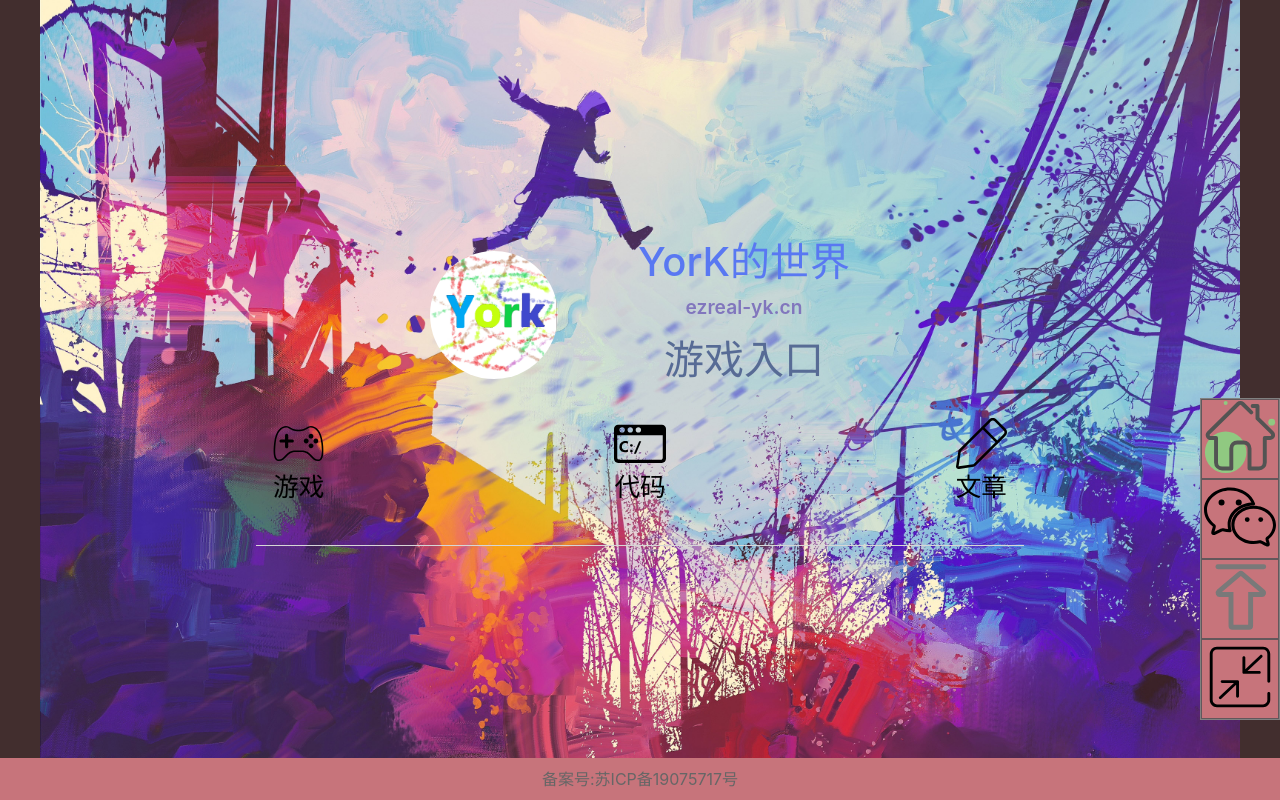
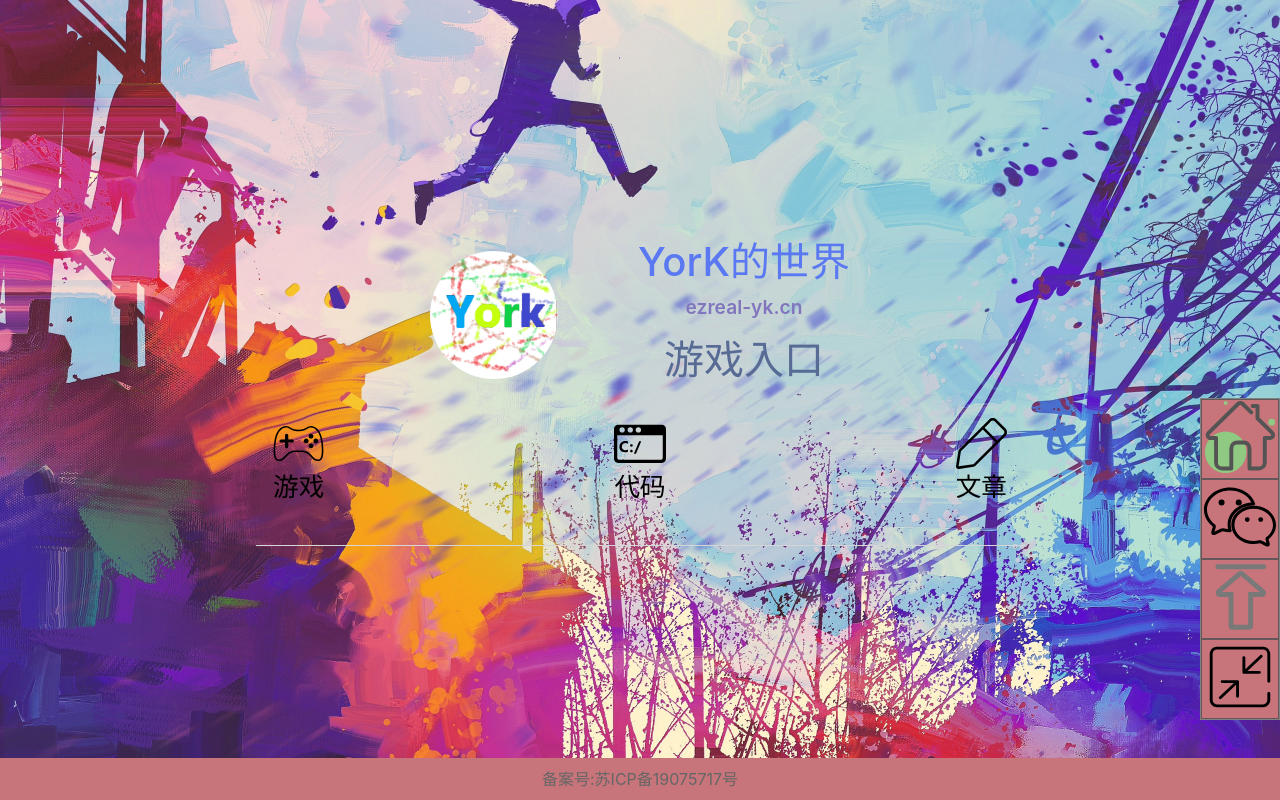
Before and after one commit to ykbolo/MyWebsite, a Vue app: page / in a window 1280 px wide. Built offline with nearby package versions, Linux system fonts and the light colour scheme.

Commit message:
增大背景宽度

```diff
--- a/src/routes/home/style.scss
+++ b/src/routes/home/style.scss
@@ -9,7 +9,7 @@
 
   &.bg-home {
     background-image: url('../../imgs/bg-home.jpg');
-    background-size: auto 100%;
+    background-size: auto 135%;
     background-position: center;
     background-repeat: no-repeat;
     background-color: rgb(66, 46, 46);
```
